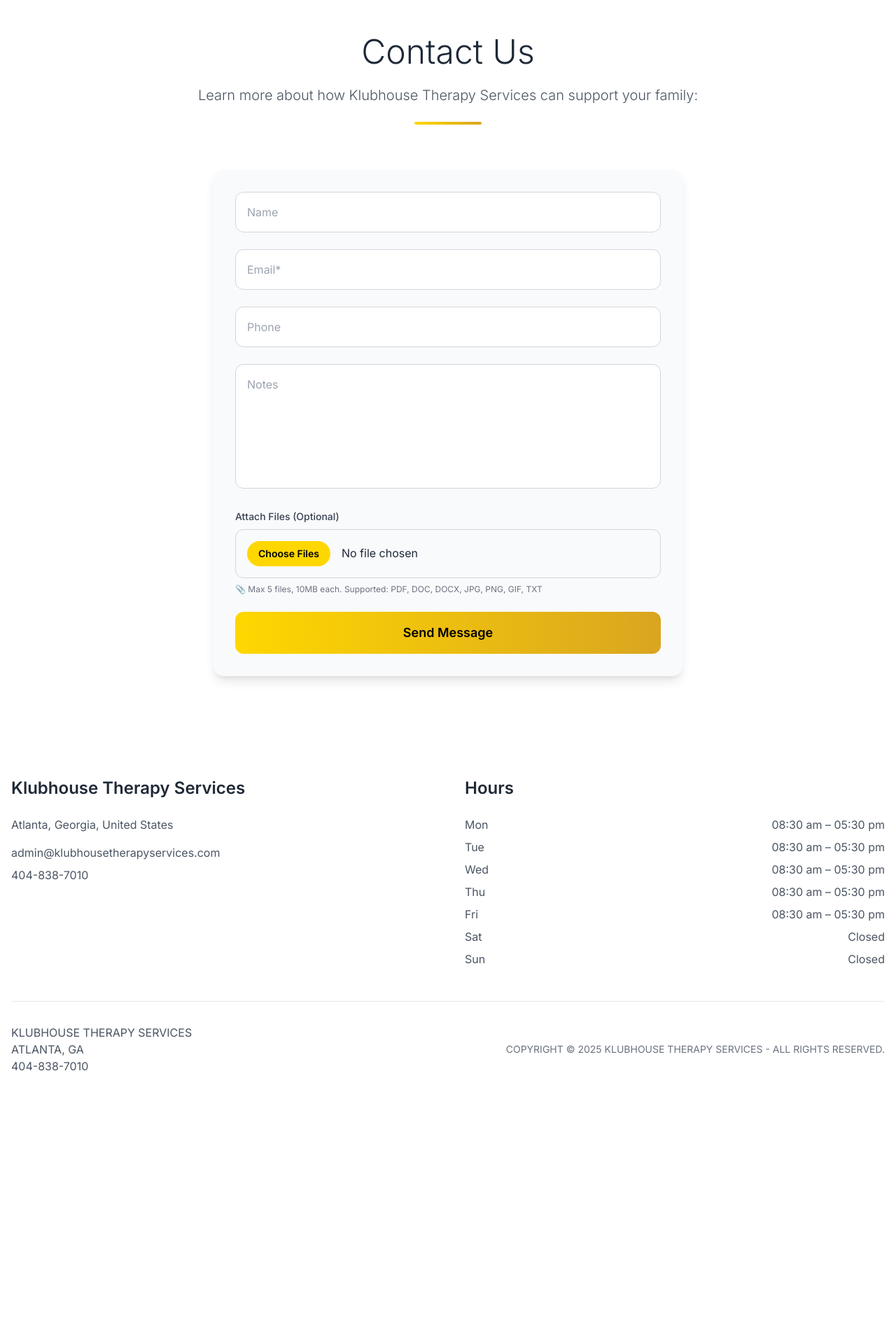
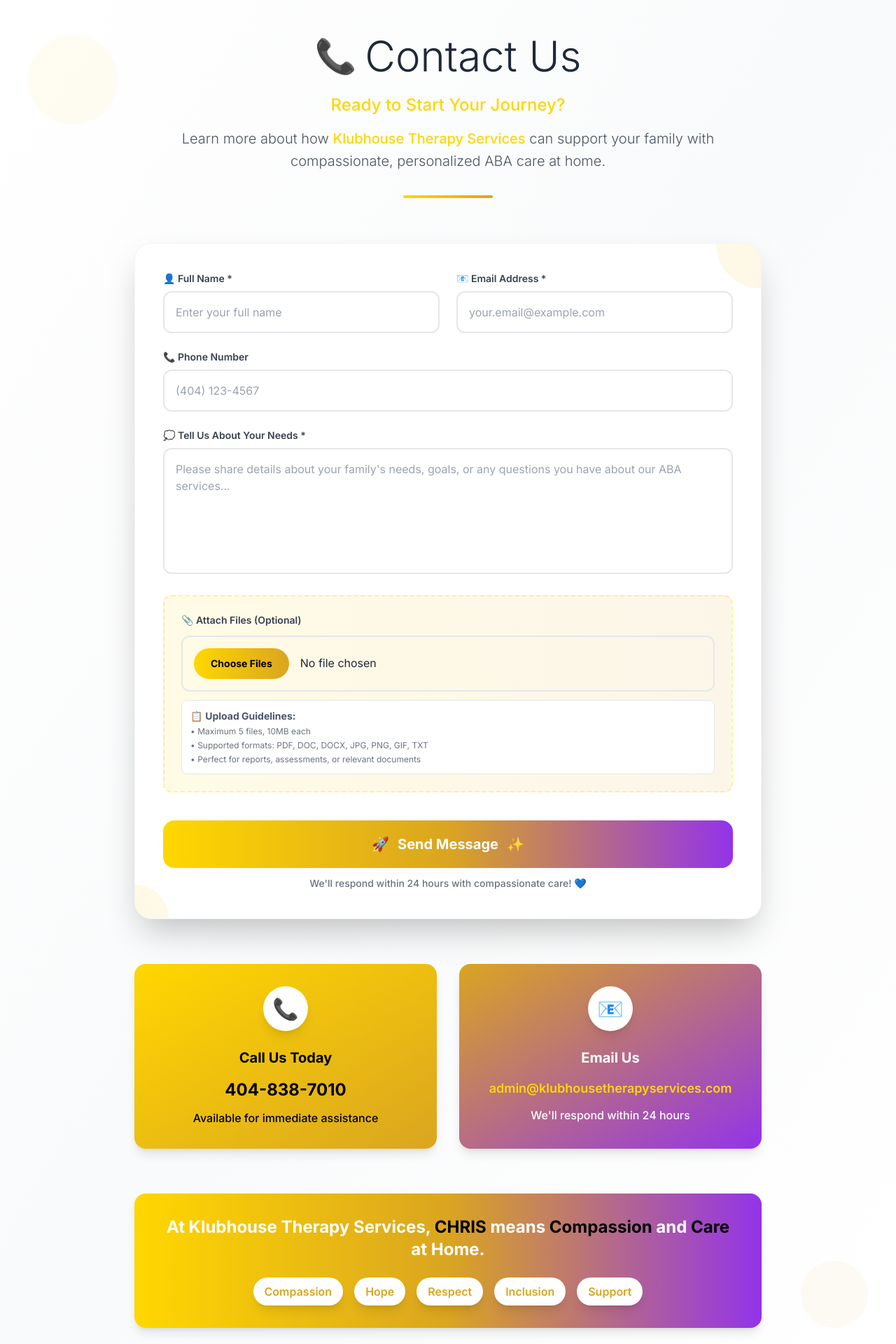
Before and after one commit to BTheCoderr/Klubhouse-Therapy-Services, a Next.js app: page / in a window 1280 px wide. Shown: the part 5020-6940 px from the top of the page at 70% size. Before the commit the page ends 6619 px from the top, so only its background shows below. Built offline with nearby package versions, Linux system fonts and the light colour scheme.

Commit message:
Enhance Contact Us section with beautiful design and improved UX

```diff
--- a/app/page.tsx
+++ b/app/page.tsx
@@ -397,16 +397,35 @@
       </section>
 
       {/* Contact Section */}
-      <section className="py-20 bg-white" id="contact">
-        <div className="container mx-auto px-4">
-          <div className="text-center mb-16">
-            <h2 className="text-5xl font-light text-gray-800 mb-6">Contact Us</h2>
-            <h3 className="text-xl text-gray-600 font-light">Learn more about how Klubhouse Therapy Services can support your family:</h3>
-            <div className="w-24 h-1 bg-gradient-to-r from-klubhouse-gold to-klubhouse-accent mx-auto mt-6 rounded-full"></div>
+      <section className="py-20 bg-gradient-to-br from-white via-gray-50 to-white relative overflow-hidden" id="contact">
+        {/* Background Pattern */}
+        <div className="absolute inset-0 opacity-5">
+          <div className="absolute top-20 left-10 w-32 h-32 bg-klubhouse-gold rounded-full"></div>
+          <div className="absolute bottom-20 right-10 w-24 h-24 bg-klubhouse-accent rounded-full"></div>
+          <div className="absolute top-1/2 left-1/4 w-16 h-16 bg-klubhouse-gold rounded-full"></div>
+          <div className="absolute top-1/3 right-1/4 w-20 h-20 bg-klubhouse-accent rounded-full"></div>
         </div>
 
-          <div className="max-w-2xl mx-auto">
-            <div className="bg-gray-50 p-8 rounded-2xl shadow-lg">
+        <div className="container mx-auto px-4 relative z-10">
+          <div className="text-center mb-16">
+            <div className="flex items-center justify-center gap-3 mb-6">
+              <span className="text-5xl">📞</span>
+              <h2 className="text-6xl font-light text-gray-800">Contact Us</h2>
+            </div>
+            <h3 className="text-2xl text-klubhouse-gold font-medium mb-4">Ready to Start Your Journey?</h3>
+            <p className="text-xl text-gray-600 font-light max-w-3xl mx-auto leading-relaxed">
+              Learn more about how <span className="text-klubhouse-gold font-medium">Klubhouse Therapy Services</span> can support your family with compassionate, personalized ABA care at home.
+            </p>
+            <div className="w-32 h-1 bg-gradient-to-r from-klubhouse-gold to-klubhouse-accent mx-auto mt-8 rounded-full"></div>
+          </div>
+
+          <div className="max-w-4xl mx-auto">
+            <div className="bg-white p-10 rounded-3xl shadow-2xl border border-gray-100 relative overflow-hidden">
+              {/* Form Background Pattern */}
+              <div className="absolute top-0 right-0 w-32 h-32 bg-gradient-to-br from-klubhouse-gold/10 to-klubhouse-accent/10 rounded-full transform translate-x-16 -translate-y-16"></div>
+              <div className="absolute bottom-0 left-0 w-24 h-24 bg-gradient-to-tr from-klubhouse-accent/10 to-klubhouse-gold/10 rounded-full transform -translate-x-12 translate-y-12"></div>
+
+              <div className="relative z-10">
               <form
                 onSubmit={async (e) => {
                   e.preventDefault();
@@ -465,69 +484,141 @@
                 className="space-y-6"
               >
 
+                <div className="grid md:grid-cols-2 gap-6">
                   <div>
+                    <label className="block text-sm font-semibold text-gray-700 mb-2">👤 Full Name *</label>
                     <input
                       type="text"
                       name="name"
-                    placeholder="Name"
+                      placeholder="Enter your full name"
                       required
-                    className="w-full p-4 border border-gray-300 rounded-xl focus:outline-none focus:ring-2 focus:ring-klubhouse-gold focus:border-transparent transition-all"
+                      className="w-full p-4 border-2 border-gray-200 rounded-xl focus:outline-none focus:ring-2 focus:ring-klubhouse-gold focus:border-klubhouse-gold transition-all duration-300 hover:border-klubhouse-accent"
                     />
                   </div>
 
                   <div>
+                    <label className="block text-sm font-semibold text-gray-700 mb-2">📧 Email Address *</label>
                     <input
                       type="email"
                       name="email"
-                    placeholder="Email*"
+                      placeholder="your.email@example.com"
                       required
-                    className="w-full p-4 border border-gray-300 rounded-xl focus:outline-none focus:ring-2 focus:ring-klubhouse-gold focus:border-transparent transition-all"
+                      className="w-full p-4 border-2 border-gray-200 rounded-xl focus:outline-none focus:ring-2 focus:ring-klubhouse-gold focus:border-klubhouse-gold transition-all duration-300 hover:border-klubhouse-accent"
+                    />
+                  </div>
+                </div>
+
+                <div>
+                  <label className="block text-sm font-semibold text-gray-700 mb-2">📞 Phone Number</label>
+                  <input
+                    type="tel"
+                    name="phone"
+                    placeholder="(404) 123-4567"
+                    className="w-full p-4 border-2 border-gray-200 rounded-xl focus:outline-none focus:ring-2 focus:ring-klubhouse-gold focus:border-klubhouse-gold transition-all duration-300 hover:border-klubhouse-accent"
                   />
                 </div>
 
                 <div>
-                  <input
-                    type="tel"
-                    name="phone"
-                    placeholder="Phone"
-                    className="w-full p-4 border border-gray-300 rounded-xl focus:outline-none focus:ring-2 focus:ring-klubhouse-gold focus:border-transparent transition-all"
-                  />
-                </div>
-
-                <div>
+                  <label className="block text-sm font-semibold text-gray-700 mb-2">💭 Tell Us About Your Needs *</label>
                   <textarea
                     name="message"
-                    placeholder="Notes"
+                    placeholder="Please share details about your family's needs, goals, or any questions you have about our ABA services..."
                     rows={6}
                     required
-                    className="w-full p-4 border border-gray-300 rounded-xl focus:outline-none focus:ring-2 focus:ring-klubhouse-gold focus:border-transparent resize-none transition-all"
+                    className="w-full p-4 border-2 border-gray-200 rounded-xl focus:outline-none focus:ring-2 focus:ring-klubhouse-gold focus:border-klubhouse-gold resize-none transition-all duration-300 hover:border-klubhouse-accent"
                   ></textarea>
                 </div>
 
                 {/* File Attachment Section */}
-                <div>
-                  <label className="block text-sm font-medium text-gray-700 mb-2">
-                    Attach Files (Optional)
+                <div className="bg-gradient-to-r from-klubhouse-gold/10 to-klubhouse-accent/10 p-6 rounded-xl border-2 border-dashed border-klubhouse-gold/30">
+                  <label className="block text-sm font-semibold text-gray-700 mb-3">
+                    📎 Attach Files (Optional)
                   </label>
                   <input
                     type="file"
                     name="attachments"
                     multiple
                     accept=".pdf,.doc,.docx,.jpg,.jpeg,.png,.gif,.txt"
-                    className="w-full p-4 border border-gray-300 rounded-xl focus:outline-none focus:ring-2 focus:ring-klubhouse-gold focus:border-transparent transition-all file:mr-4 file:py-2 file:px-4 file:rounded-full file:border-0 file:text-sm file:font-semibold file:bg-klubhouse-gold file:text-klubhouse-black hover:file:bg-klubhouse-accent"
+                    className="w-full p-4 border-2 border-gray-200 rounded-xl focus:outline-none focus:ring-2 focus:ring-klubhouse-gold focus:border-klubhouse-gold transition-all duration-300 hover:border-klubhouse-accent file:mr-4 file:py-3 file:px-6 file:rounded-full file:border-0 file:text-sm file:font-bold file:bg-gradient-to-r file:from-klubhouse-gold file:to-klubhouse-accent file:text-klubhouse-black hover:file:shadow-lg file:transition-all file:duration-300"
                   />
-                  <p className="text-xs text-gray-500 mt-2">
-                    📎 Max 5 files, 10MB each. Supported: PDF, DOC, DOCX, JPG, PNG, GIF, TXT
+                  <div className="mt-3 bg-white p-3 rounded-lg border border-gray-200">
+                    <p className="text-sm text-gray-600 font-medium">
+                      📋 <strong>Upload Guidelines:</strong>
+                    </p>
+                    <ul className="text-xs text-gray-500 mt-1 space-y-1">
+                      <li>• Maximum 5 files, 10MB each</li>
+                      <li>• Supported formats: PDF, DOC, DOCX, JPG, PNG, GIF, TXT</li>
+                      <li>• Perfect for reports, assessments, or relevant documents</li>
+                    </ul>
+                  </div>
+                </div>
+
+                {/* Submit Button */}
+                <div className="text-center pt-4">
+                  <button
+                    type="submit"
+                    className="w-full bg-gradient-to-r from-klubhouse-gold via-klubhouse-accent to-purple-600 text-white px-10 py-5 rounded-2xl hover:shadow-2xl hover:scale-105 transition-all duration-300 font-bold text-xl relative overflow-hidden group"
+                  >
+                    <span className="absolute inset-0 bg-gradient-to-r from-purple-600 via-klubhouse-accent to-klubhouse-gold opacity-0 group-hover:opacity-100 transition-opacity duration-300"></span>
+                    <span className="relative z-10 flex items-center justify-center gap-3">
+                      <span>🚀</span>
+                      Send Message
+                      <span>✨</span>
+                    </span>
+                  </button>
+                  <p className="text-sm text-gray-500 mt-3 font-medium">
+                    We'll respond within 24 hours with compassionate care! 💙
                   </p>
                 </div>
+              </form>
+              </div>
+            </div>
 
-                <button
-                  type="submit"
-                  className="w-full bg-gradient-to-r from-klubhouse-gold to-klubhouse-accent text-klubhouse-black px-8 py-4 rounded-xl hover:shadow-lg hover:scale-105 transition-all duration-300 font-semibold text-lg"
+            {/* Contact Information Cards */}
+            <div className="grid md:grid-cols-2 gap-8 mt-16 max-w-4xl mx-auto">
+              {/* Phone Card */}
+              <div className="bg-gradient-to-br from-klubhouse-gold to-klubhouse-accent p-8 rounded-2xl shadow-lg hover:shadow-xl transition-all duration-300 hover:-translate-y-2 text-center">
+                <div className="w-16 h-16 mx-auto mb-6 bg-white rounded-full flex items-center justify-center shadow-lg">
+                  <span className="text-3xl">📞</span>
+                </div>
+                <h3 className="text-xl font-bold text-klubhouse-black mb-4">Call Us Today</h3>
+                <a
+                  href="tel:404-838-7010"
+                  className="text-2xl font-bold text-klubhouse-black hover:scale-105 transition-transform duration-300 inline-block"
                 >
-                  Send Message
-                </button>
-              </form>
+                  404-838-7010
+                </a>
+                <p className="text-klubhouse-black mt-3 font-medium">Available for immediate assistance</p>
+              </div>
+
+              {/* Email Card */}
+              <div className="bg-gradient-to-br from-klubhouse-accent to-purple-600 p-8 rounded-2xl shadow-lg hover:shadow-xl transition-all duration-300 hover:-translate-y-2 text-center">
+                <div className="w-16 h-16 mx-auto mb-6 bg-white rounded-full flex items-center justify-center shadow-lg">
+                  <span className="text-3xl">📧</span>
+                </div>
+                <h3 className="text-xl font-bold text-white mb-4">Email Us</h3>
+                <a
+                  href="mailto:admin@klubhousetherapyservices.com"
+                  className="text-lg font-semibold text-klubhouse-gold hover:scale-105 transition-transform duration-300 inline-block break-all"
+                >
+                  admin@klubhousetherapyservices.com
+                </a>
+                <p className="text-white mt-3 font-medium">We'll respond within 24 hours</p>
+              </div>
+            </div>
+
+            {/* CHRIS Values Banner */}
+            <div className="mt-16 bg-gradient-to-r from-klubhouse-gold via-klubhouse-accent to-purple-600 p-8 rounded-2xl shadow-lg text-center">
+              <h3 className="text-2xl font-bold text-white mb-4">
+                At Klubhouse Therapy Services, <span className="text-klubhouse-black">CHRIS</span> means <span className="text-klubhouse-black">Compassion</span> and <span className="text-klubhouse-black">Care</span> at Home.
+              </h3>
+              <div className="flex flex-wrap justify-center gap-4 mt-6">
+                <span className="bg-white text-klubhouse-accent px-4 py-2 rounded-full font-semibold shadow-lg">Compassion</span>
+                <span className="bg-white text-klubhouse-accent px-4 py-2 rounded-full font-semibold shadow-lg">Hope</span>
+                <span className="bg-white text-klubhouse-accent px-4 py-2 rounded-full font-semibold shadow-lg">Respect</span>
+                <span className="bg-white text-klubhouse-accent px-4 py-2 rounded-full font-semibold shadow-lg">Inclusion</span>
+                <span className="bg-white text-klubhouse-accent px-4 py-2 rounded-full font-semibold shadow-lg">Support</span>
+              </div>
             </div>
           </div>
         </div>
```
Lines whose indentation alone changed are shown as unchanged.
